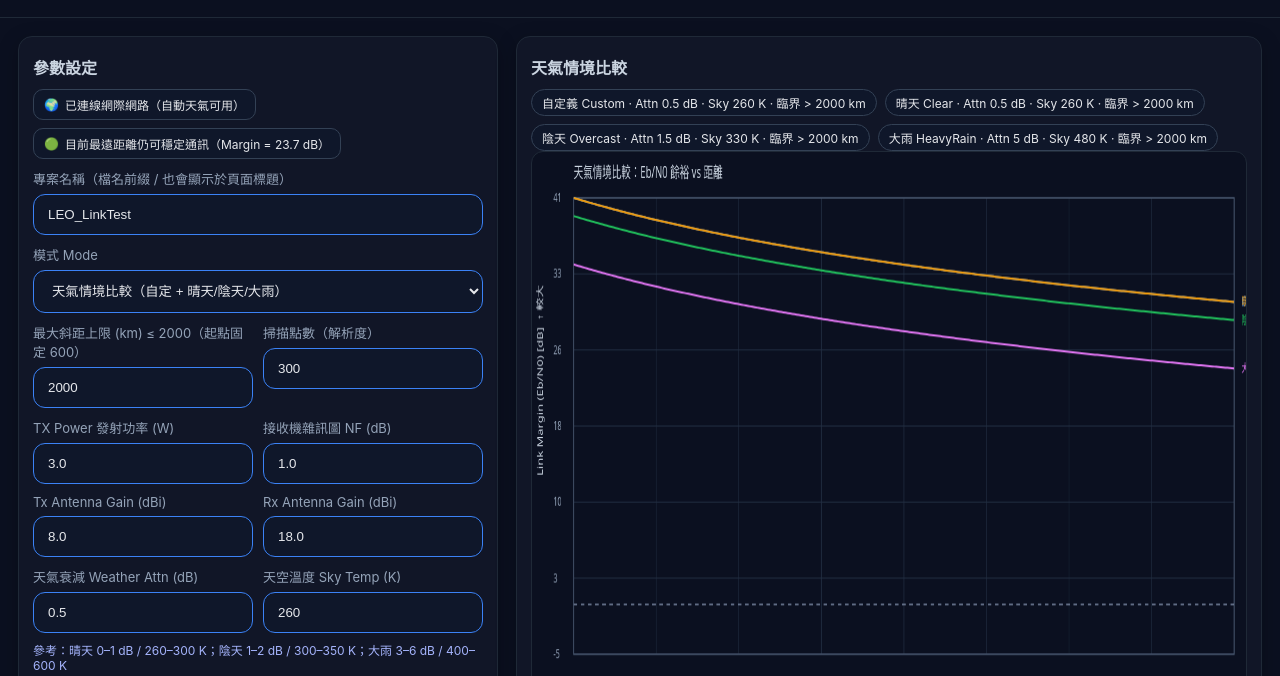
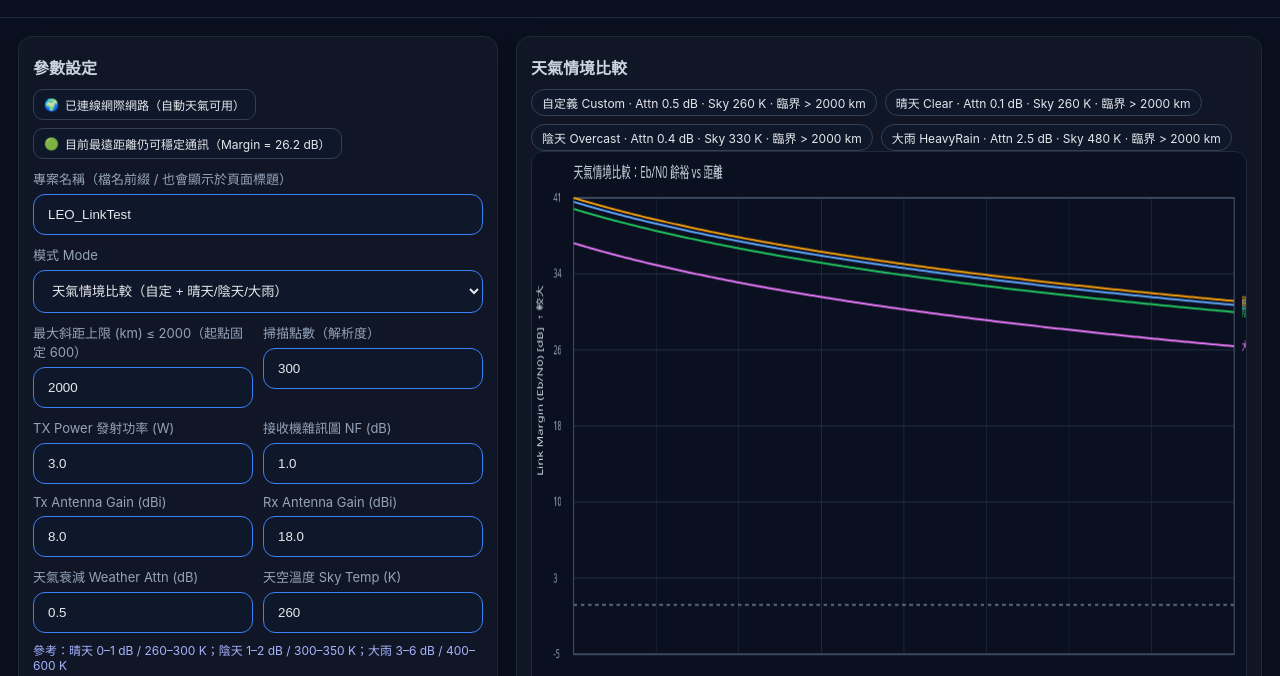
Before and after one commit to EasonChien-png/LEO-Link-Planner, a plain HTML site: page index.html in a window 1280 px wide. Shown: the part 72-748 px from the top of the page. Drawn offline with Linux system fonts and the light colour scheme.

Commit message:
Adjust attention values for weather presets

```diff
--- a/index.html
+++ b/index.html
@@ -351,9 +351,9 @@ function computeAndDraw(){
     document.getElementById('chartTitle').textContent = "天氣情境比較";
     const presets = [
       {displayLabel:"自定義 Custom", csvLabel:"Custom", attn:wAttn, sky:skyT, color:COLORS[0]},
-      {displayLabel:"晴天 Clear",    csvLabel:"Clear",  attn:0.5, sky:260, color:COLORS[1]},
-      {displayLabel:"陰天 Overcast", csvLabel:"Overcast", attn:1.5, sky:330, color:COLORS[2]},
-      {displayLabel:"大雨 HeavyRain",csvLabel:"HeavyRain", attn:5.0, sky:480, color:COLORS[3]},
+      {displayLabel:"晴天 Clear",    csvLabel:"Clear",  attn:0.1, sky:260, color:COLORS[1]},
+      {displayLabel:"陰天 Overcast", csvLabel:"Overcast", attn:0.4, sky:330, color:COLORS[2]},
+      {displayLabel:"大雨 HeavyRain",csvLabel:"HeavyRain", attn:2.5, sky:480, color:COLORS[3]},
     ];
     presets.forEach((p)=>{
       const CNo = cn0_common(p.attn, p.sky);
```
